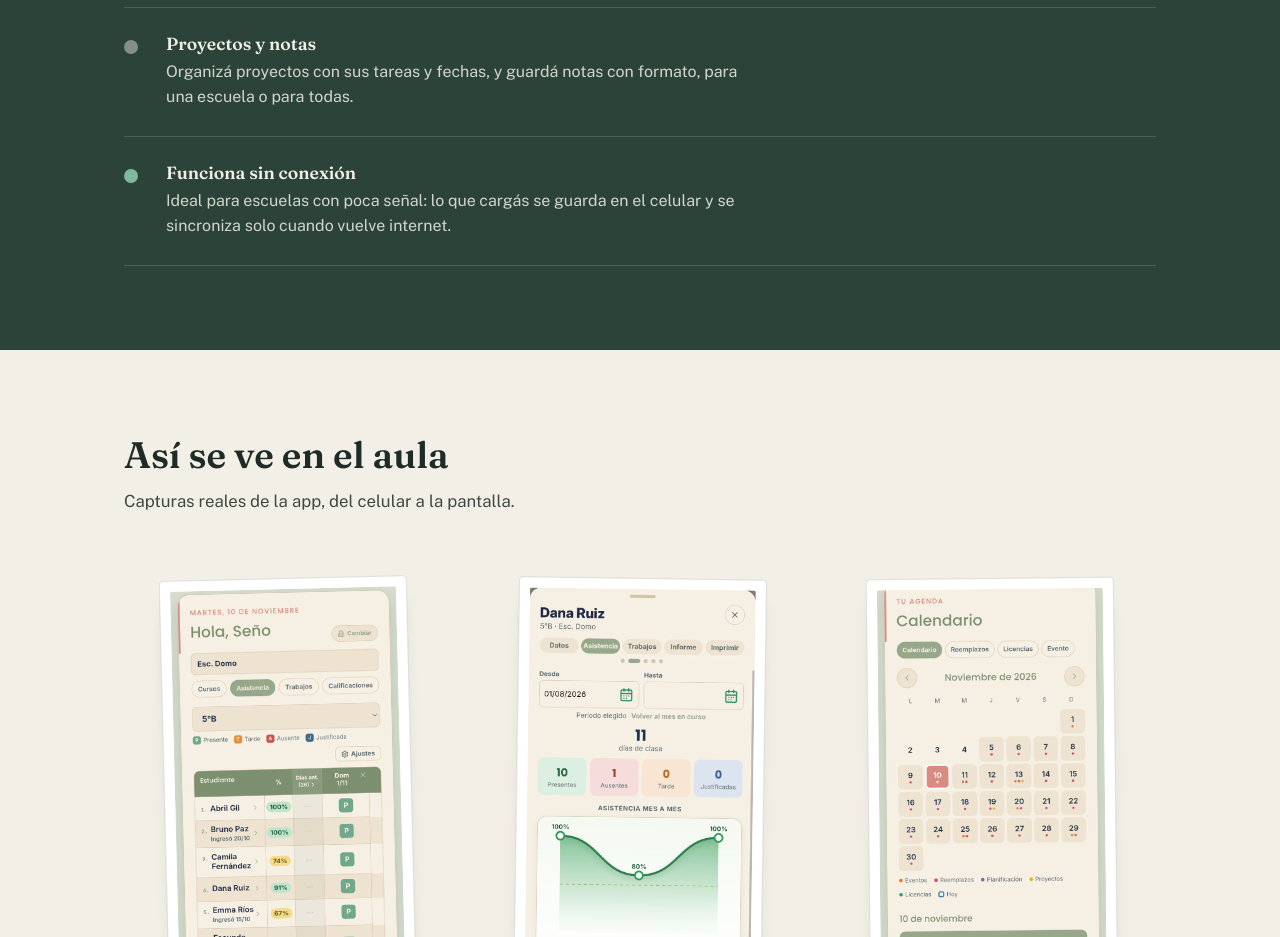
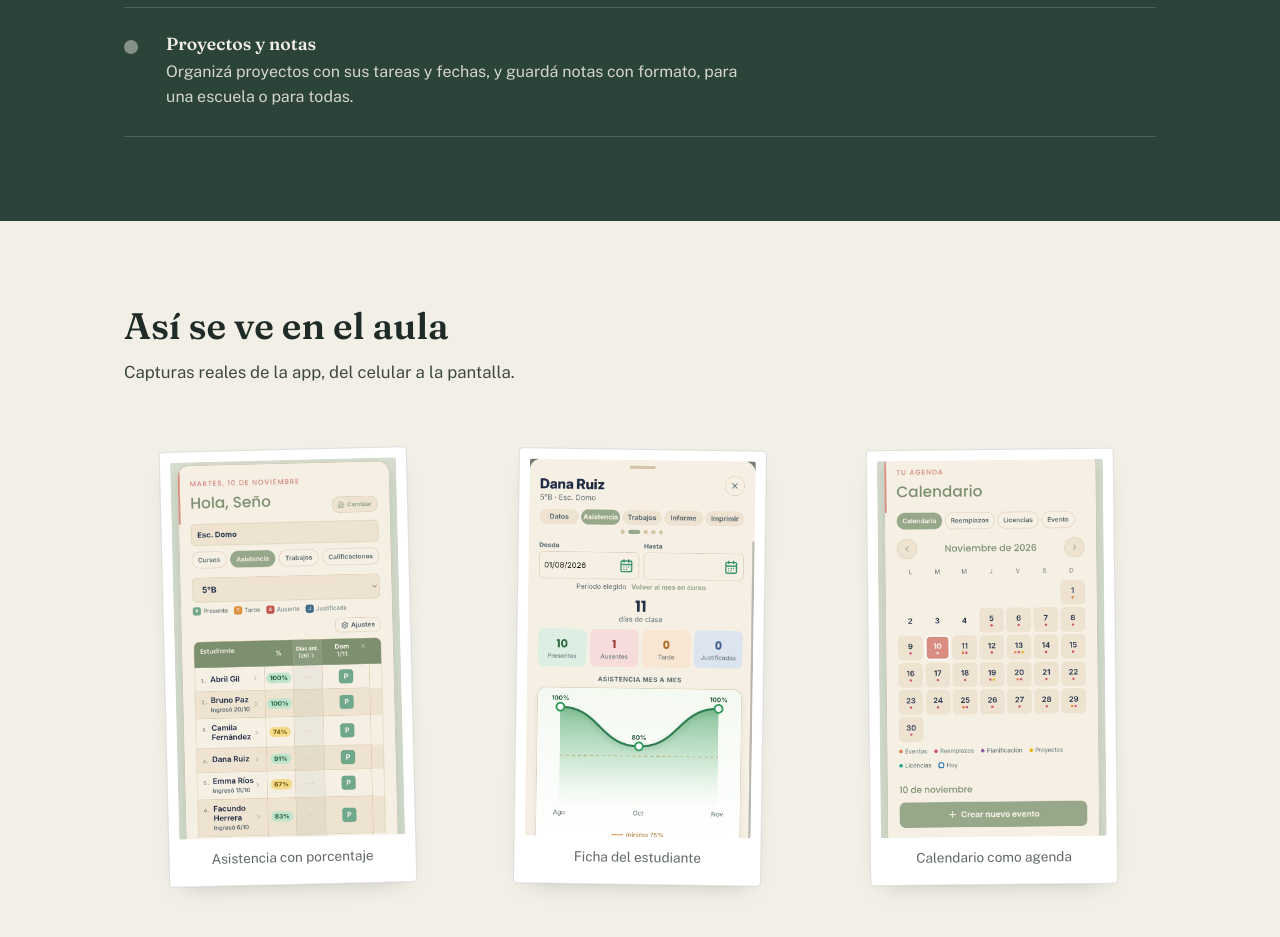
Before and after one commit to marke7in/docentes360-landing, a website: page index.html in a window 1280 px wide. Shown: the part 2920-3857 px from the top of the page. Drawn offline with nearby package versions, Linux system fonts and the light colour scheme.

Commit message:
Landing: quitar funciona sin conexion

```diff
--- a/index.html
+++ b/index.html
@@ -795,13 +795,6 @@
           <p>Organizá proyectos con sus tareas y fechas, y guardá notas con formato, para una escuela o para todas.</p>
         </div>
       </div>
-      <div class="feature-row">
-        <div class="feature-dot" style="background: var(--chalk-mint);"></div>
-        <div>
-          <h3>Funciona sin conexión</h3>
-          <p>Ideal para escuelas con poca señal: lo que cargás se guarda en el celular y se sincroniza solo cuando vuelve internet.</p>
-        </div>
-      </div>
     </div>
   </div>
 </section>
```
